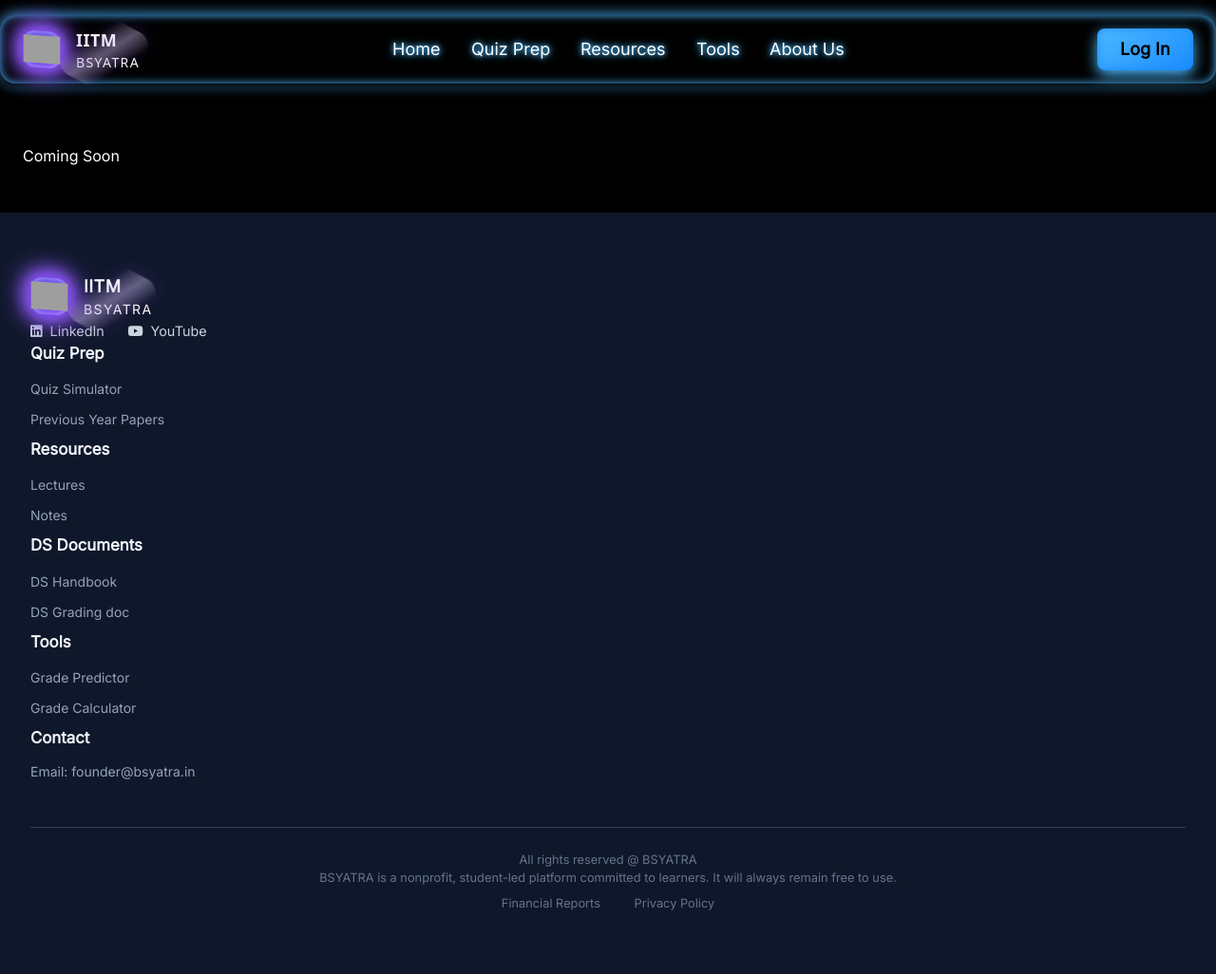
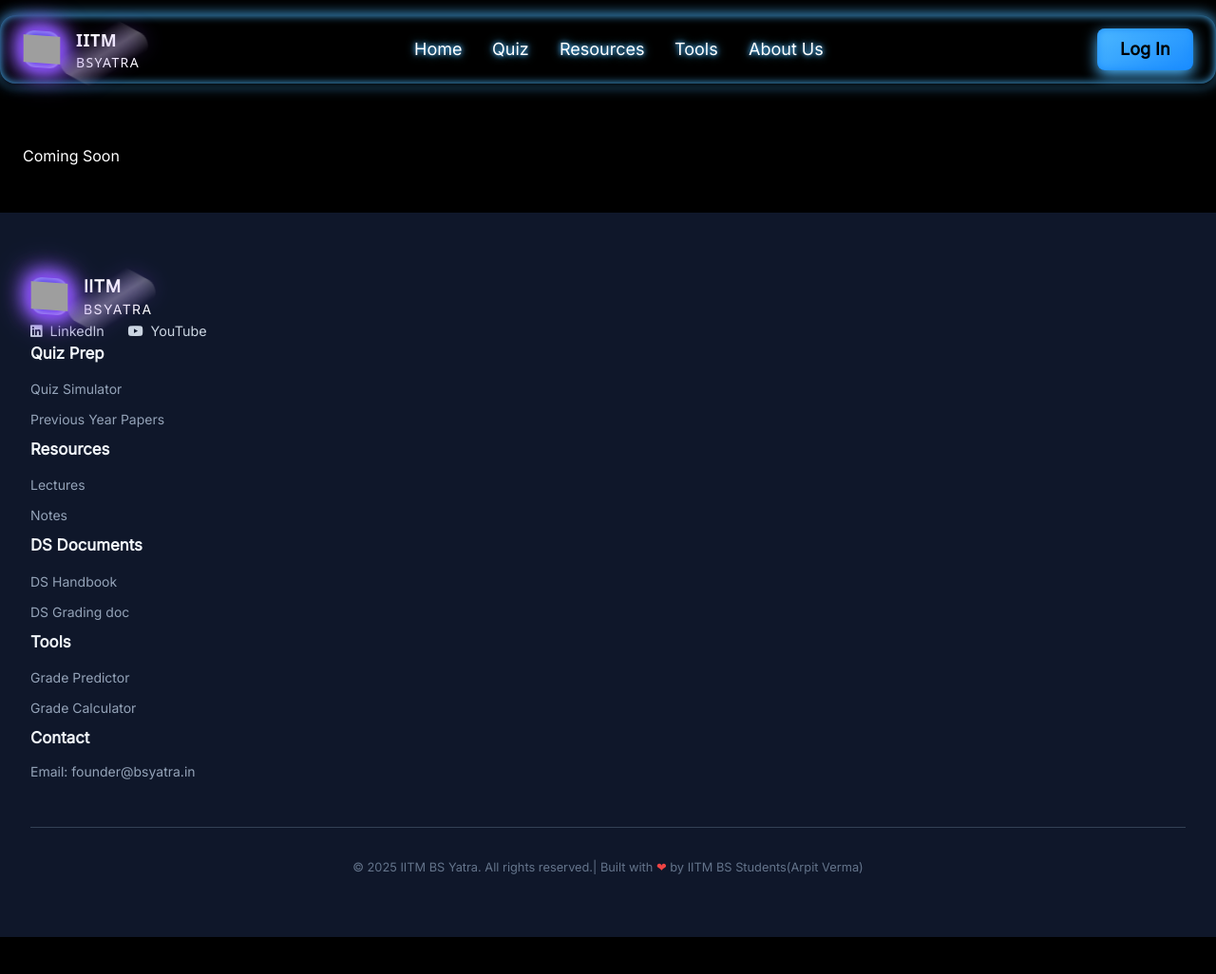
Before and after one commit to Arpitverma05/iitm-bsyatra, a plain HTML site: page quiz.html in a window 1280 px wide. Shown: the whole page at 95% size. After the commit the page ends 987 px from the top, so only its background shows below. Drawn offline with nearby package versions, Linux system fonts and the light colour scheme; grey boxes are pictures that could not be loaded.

Commit message:
Update quiz.html

```diff
--- a/quiz.html
+++ b/quiz.html
@@ -3,7 +3,7 @@
 <head>
     <meta charset="utf-8" />
     <meta content="width=device-width, initial-scale=1" name="viewport" />
-    <title>Ace Grade Navbar 3D Dynamic with Home</title>
+    <title>Quiz | IITM BSYATRA</title>
     <script src="https://cdn.tailwindcss.com"></script>
     <link href="https://cdnjs.cloudflare.com/ajax/libs/font-awesome/5.15.3/css/all.min.css" rel="stylesheet" />
     <style>
@@ -251,7 +251,7 @@
         <!-- NAV LINKS Section -->
         <div class="flex space-x-8">
             <a class="text-white text-lg font-normal font-['Inter']" href="index.html">Home</a>
-            <a class="text-white text-lg font-normal font-['Inter']" href="quiz.html">Quiz Prep</a>
+            <a class="text-white text-lg font-normal font-['Inter']" href="quiz.html">Quiz </a>
             <a class="text-white text-lg font-normal font-['Inter']" href="resources.html">Resources</a>
             <a class="text-white text-lg font-normal font-['Inter']" href="tool.html">Tools</a>
             <a class="text-white text-lg font-normal font-['Inter']" href="#">About Us</a>
@@ -312,8 +312,8 @@
     <div class="footer-section">
         <h3>DS Documents</h3>
         <ul>
-            <li><a href="#">DS Handbook</a></li>
-            <li><a href="#">DS Grading doc</a></li>
+            <li><a href="IITM BS Degree Programme - Student Handbook (Updated 08052025) - Student version.html">DS Handbook</a></li>
+            <li><a href="BS-DS_ May 2025 Grading document (Student).html">DS Grading doc</a></li>
         </ul>
     </div>
 
@@ -351,12 +351,9 @@
     </div>
 
     <div class="footer-bottom">
-        <p>All rights reserved @ BSYATRA</p>
-        <p>BSYATRA is a nonprofit, student-led platform committed to learners. It will always remain free to use.</p>
-        <div>
-            <a href="#">Financial Reports</a>
-            <a href="#">Privacy Policy</a>
-        </div>
+            <div>
+    © 2025 IITM BS Yatra. All rights reserved.| Built with <span class="text-red-500">❤</span>  by IITM BS Students(Arpit Verma)
+  </div>
     </div>
 </footer>
 
```
